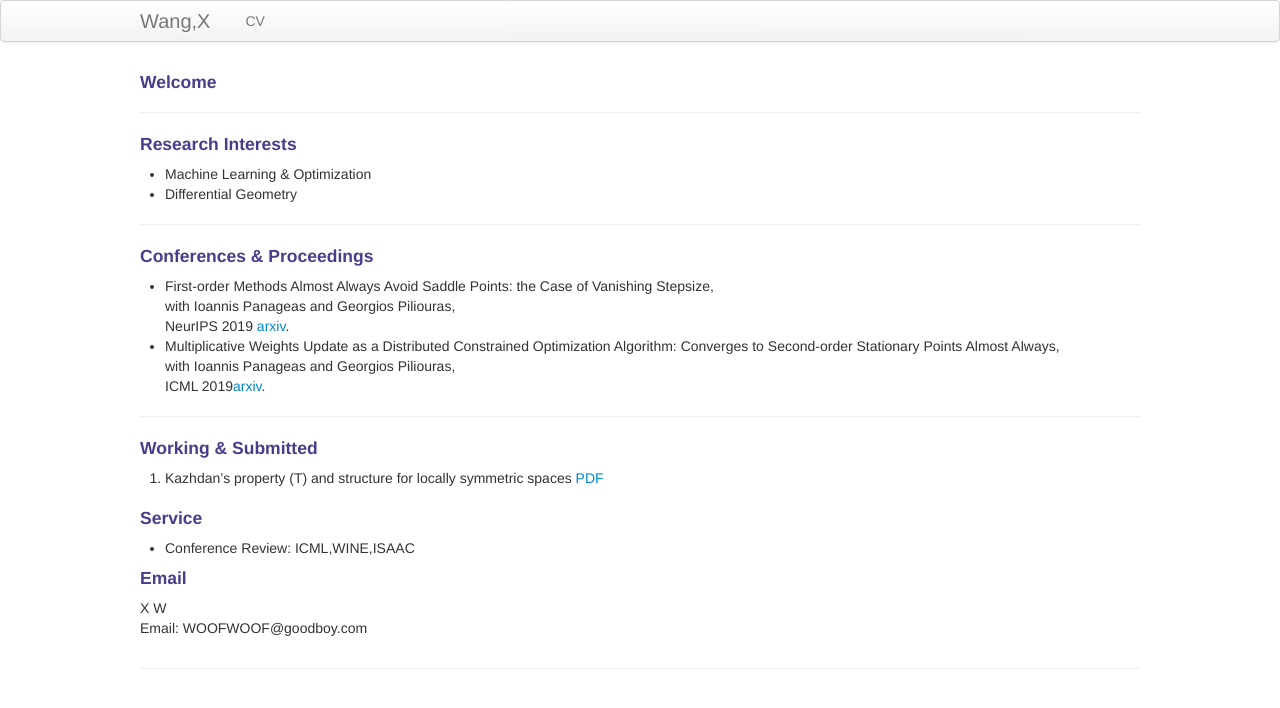
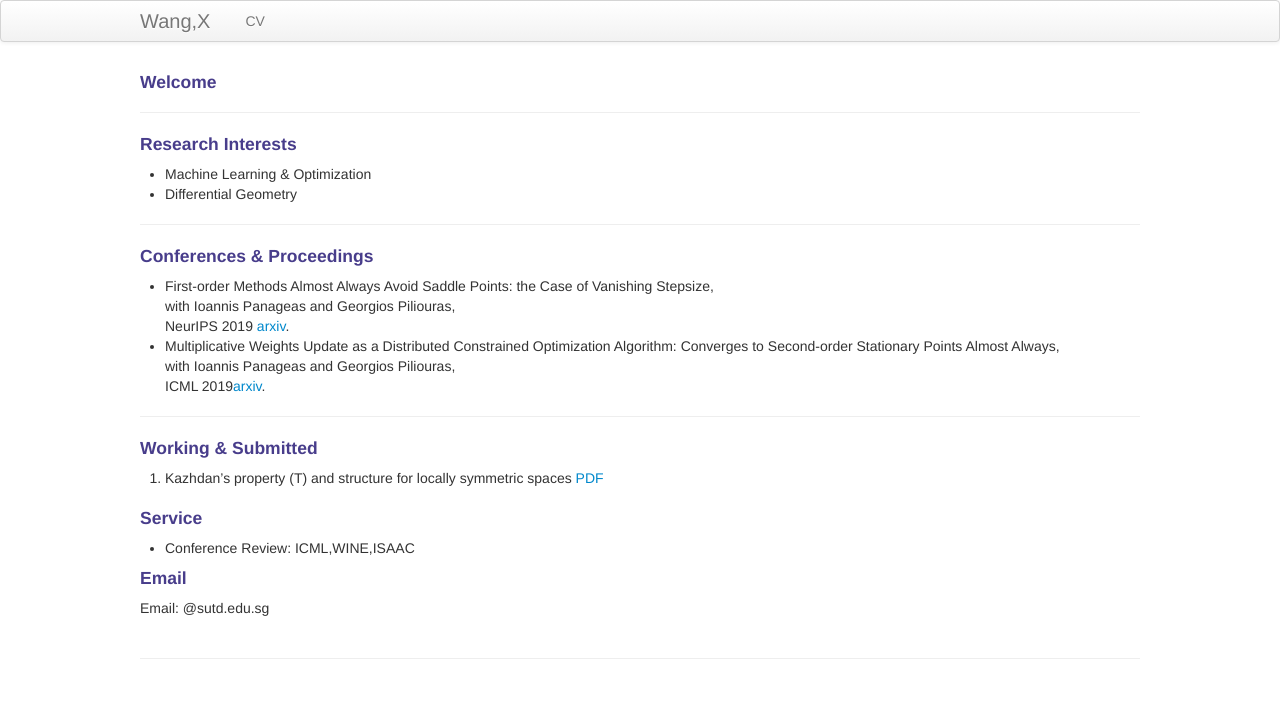
Before and after one commit to xiiaowang/xiiaowang.github.io, a Jekyll site: the page built from index.md, in a window 1280 px wide. Shown: the top 708 px of the page. Built offline with Jekyll 4.4.1, drawn with Linux system fonts in a browser that asks for light colours.

Commit message:
Update index.md

```diff
--- a/index.md
+++ b/index.md
@@ -63,8 +63,7 @@ keywords: machine learning, geometry
 
     <div class="row-fluid">
         <div class="span5">
-            X W<br/>
-            Email: WOOFWOOF@goodboy.com<br/>
+            Email: @sutd.edu.sg<br/>
         </div>
 
 
```
